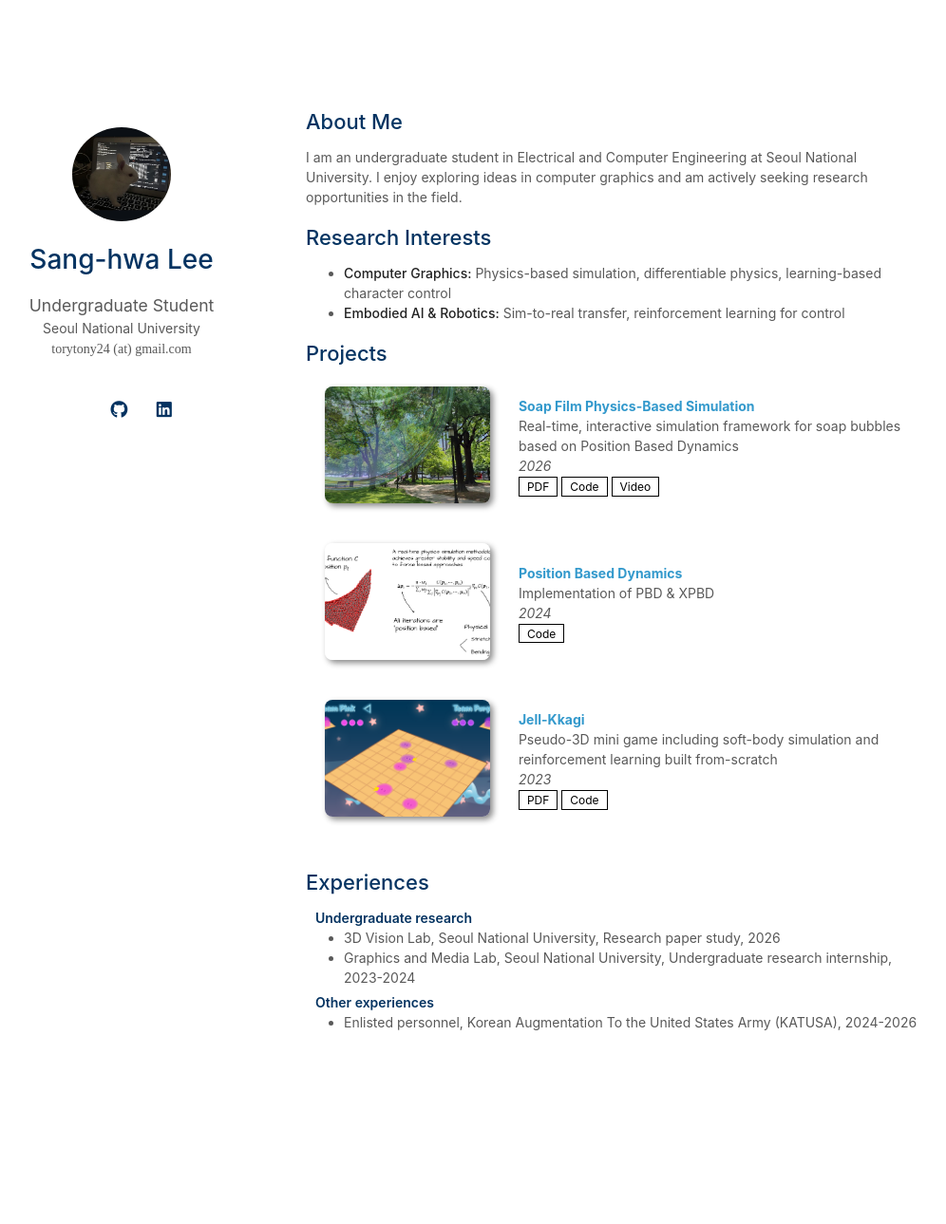
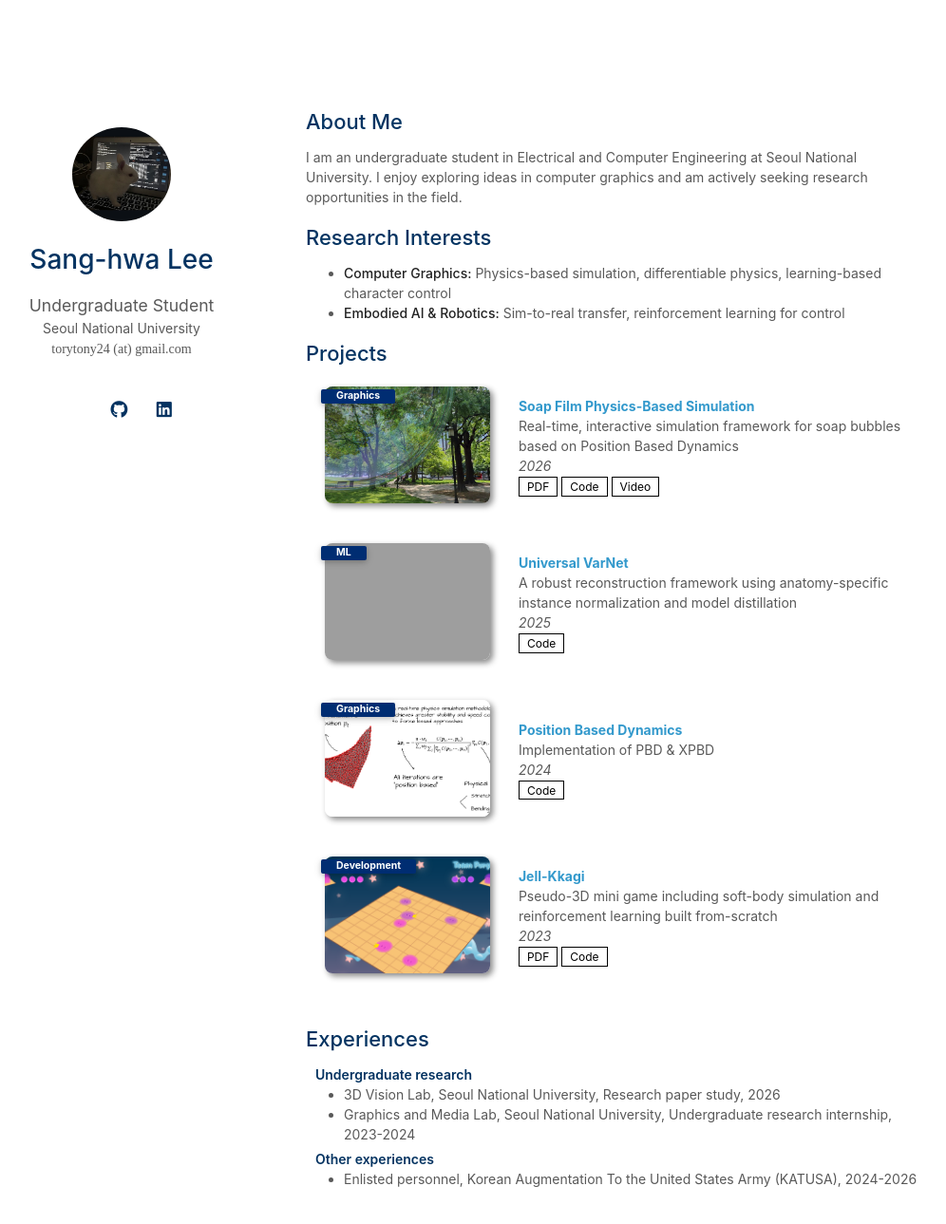
Before and after one commit to torytony24/torytony24.github.io, a Jekyll site: the page built from index.md, in a window 1280 px wide and 1328 px high. Shown: the top 1289 px of the window at 95% size, without its empty margins (148-1144 px from the left). Built offline with Jekyll 4.4.1, drawn with Linux system fonts in a browser that asks for light colours; a style sheet for code colours, icons or effects is not loaded; our own code applies the rules of GitHub Pages for plain Markdown files; grey boxes are pictures that could not be loaded.

Commit message:
Add publication 'Universal VarNet' to publications.yml
Added new publication entry for 'Universal VarNet' with relevant details.

```diff
--- a/_data/publications.yml
+++ b/_data/publications.yml
@@ -3,20 +3,30 @@ main:
   - title: Soap Film Physics-Based Simulation
     authors: Real-time, interactive simulation framework for soap bubbles based on Position Based Dynamics
     conference: 2026
+    conference_short: Graphics
     pdf: https://drive.google.com/file/d/1vGIb0aGnaTXakS-vGSaVuONKK7RxQuIL/view?usp=sharing
     code: https://github.com/torytony24/graphics_project
     bibtex: https://drive.google.com/file/d/1XvvhhoVtZpCW9X4dlpIYqcsWhvA-_Ymr/view?usp=sharing
     image: ./assets/img/soap_film.png
 
+  - title: Universal VarNet
+    authors: A robust reconstruction framework using anatomy-specific instance normalization and model distillation
+    conference: 2025
+    conference_short: ML
+    code: https://github.com/torytony24/FastMRI_challenge
+    image: ./assets/img/fastmri.png
+
   - title: Position Based Dynamics
     authors: Implementation of PBD & XPBD
     conference: 2024
+    conference_short: Graphics
     code: https://github.com/torytony24/Position-Based-Dynamics
     image: ./assets/img/pbd.png
 
   - title: Jell-Kkagi
     authors: Pseudo-3D mini game including soft-body simulation and reinforcement learning built from-scratch
     conference: 2023
+    conference_short: Development
     pdf: https://drive.google.com/file/d/14IbobGkqKYfR7QDvt4Cy9TwyQasnXag9/view?usp=sharing
     code: https://github.com/torytony24/Jell-Kkagi
     image: ./assets/img/jell_kkagi.png
```
